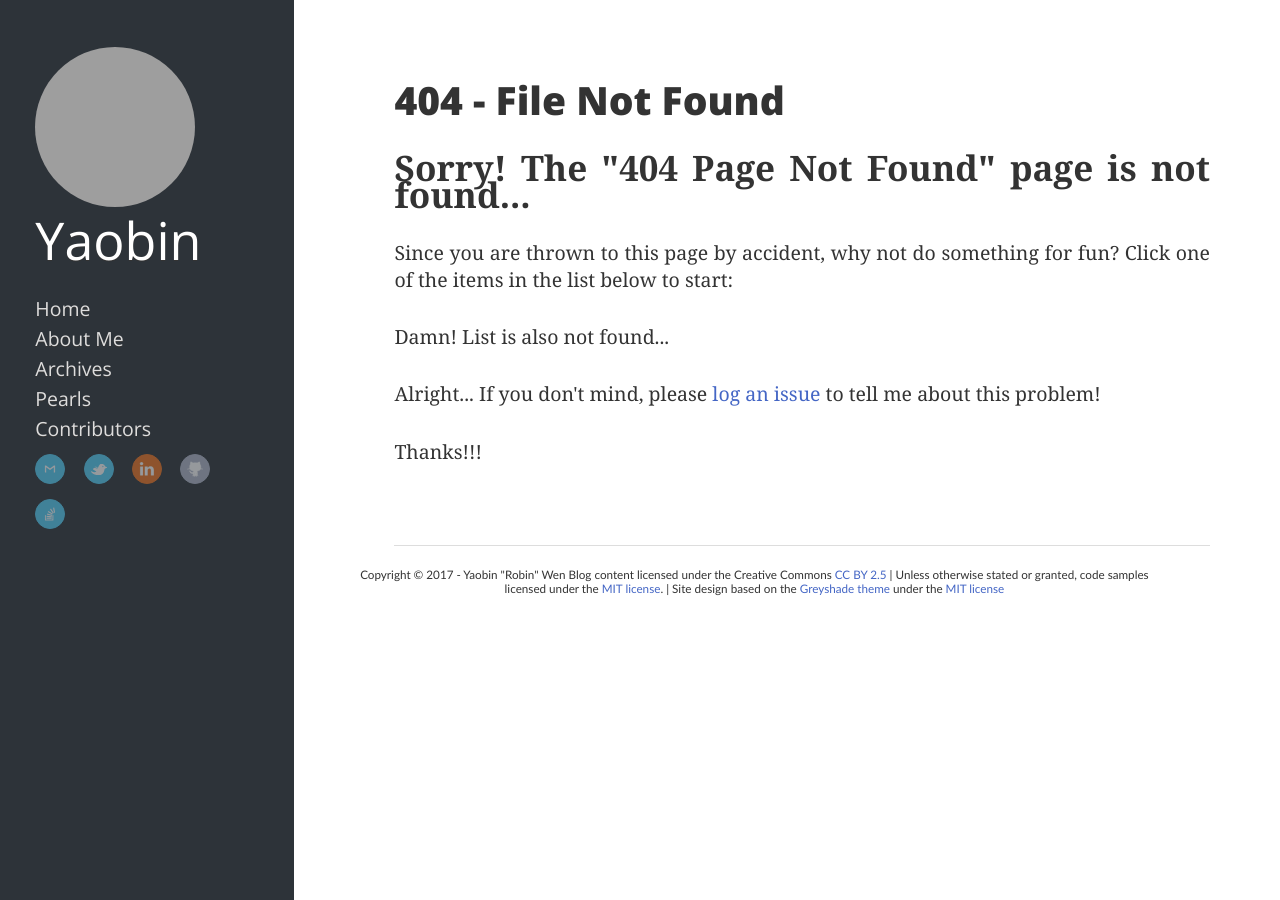
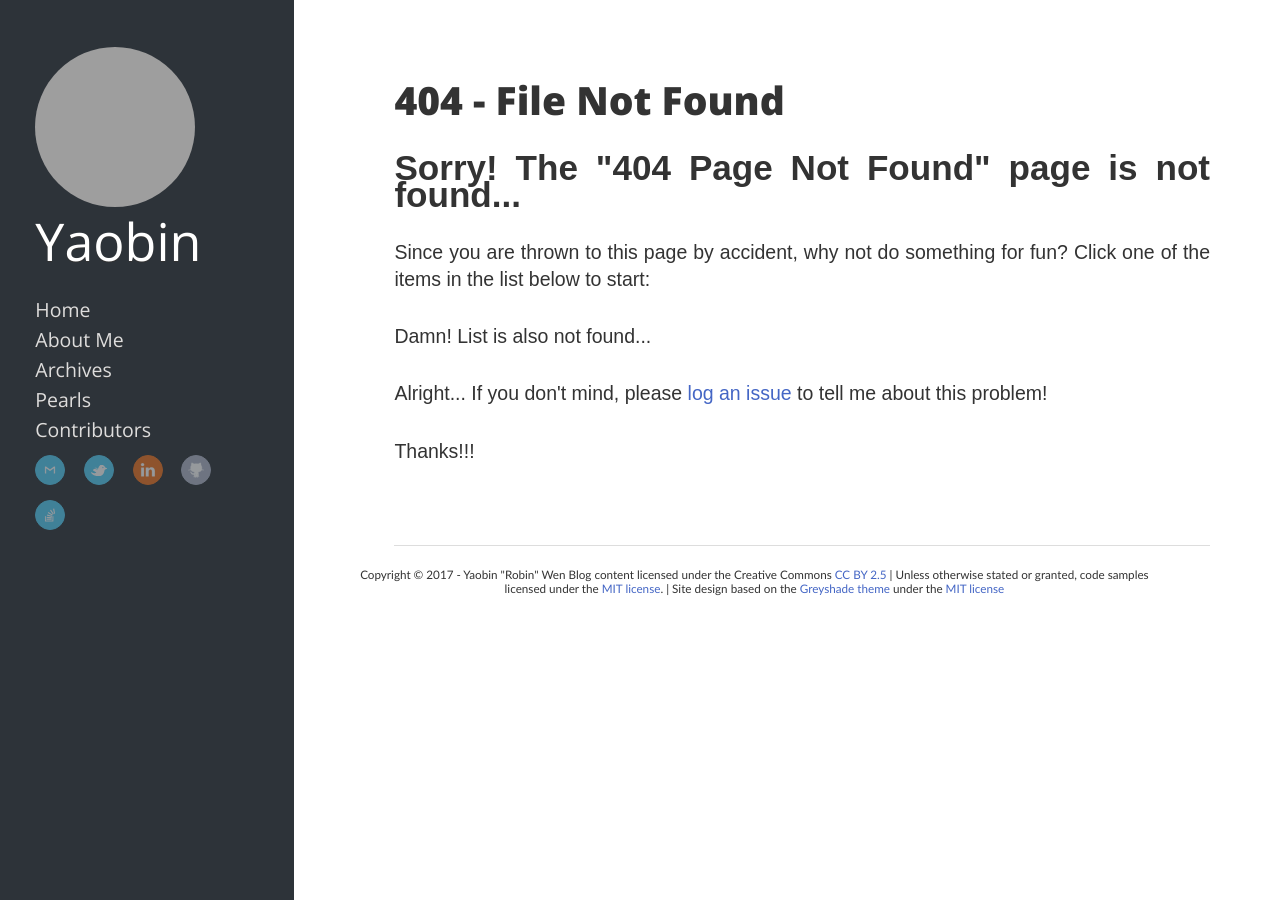
Before and after one commit to Tianhao25/yaobinwen.github.io, a Jekyll site: the page built from 404.html, in a window 1280 px wide. Built offline with Jekyll 4.4.1, drawn with Linux system fonts in a browser that asks for light colours; nearby versions of some CDN libraries; grey boxes are pictures that could not be loaded.

Commit message:
Update CSS

```diff
--- a/css/screen.css
+++ b/css/screen.css
@@ -13,7 +13,7 @@ html { height: 100% }
 body {
     height: 100%;
     color: #333;
-    font-family: Georgia,Cambria,"Times New Roman",Times,serif;
+    font-family: Arial,Georgia,Cambria,"Times New Roman",Times,serif;
     font-weight: 300;
     font-size: 13px;
     background: #2d3339;
```
